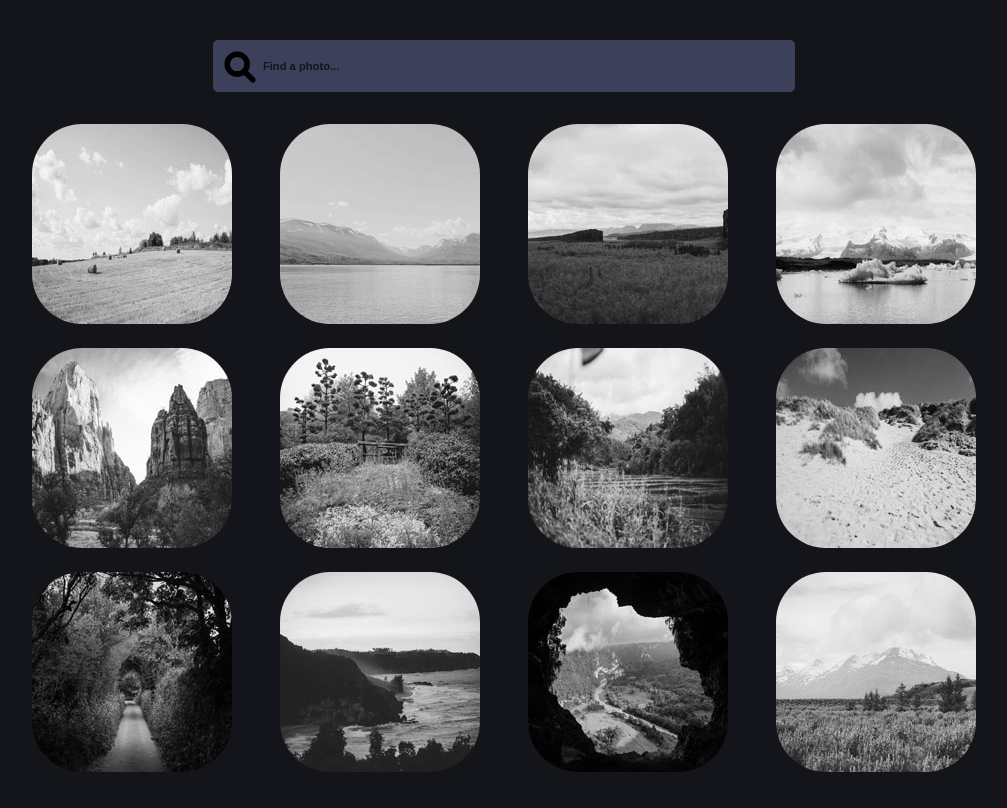
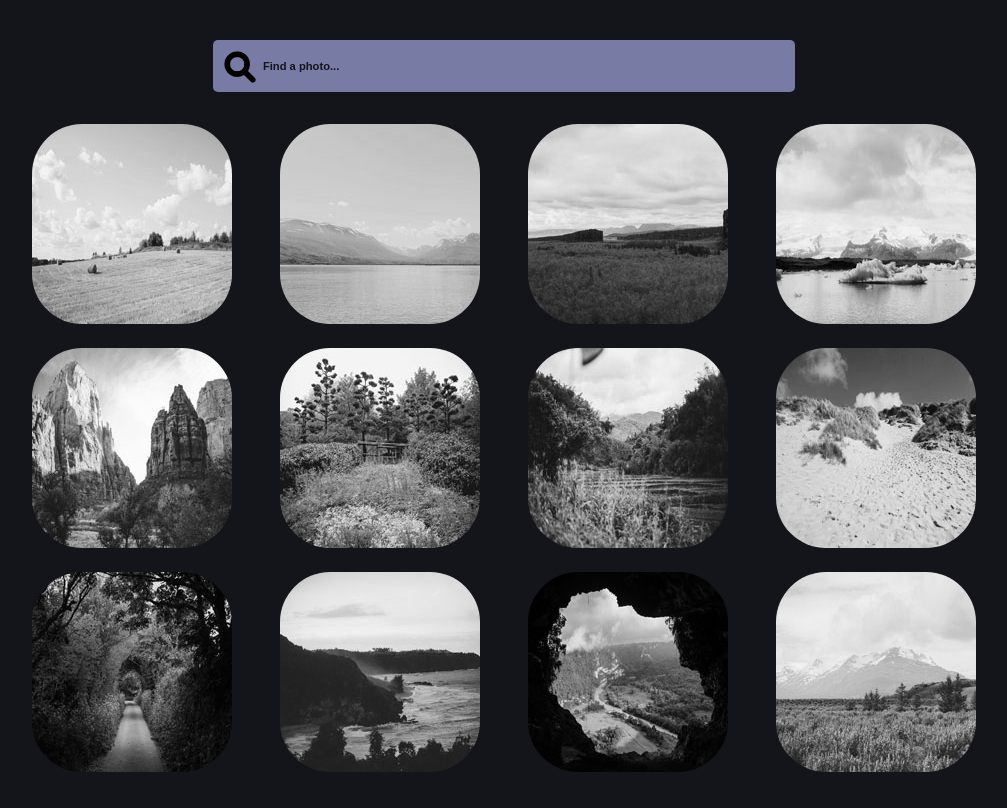
Before and after one commit to kirabanks/project5, a plain HTML site: page index.html in a window 1280 px wide. In both pictures the pointer is over the input "Find a photo...". Shown: the whole page, without its empty margins (136-1143 px from the left). Drawn offline with Linux system fonts and the light colour scheme.

Commit message:
Removed webkit "x" Button
- Removed the "X" button from the search field input

```diff
--- a/css/styles-v2.css
+++ b/css/styles-v2.css
@@ -32,6 +32,10 @@ input {
     transition: 0.4s ease-in-out;
 }
 
+    input:hover {
+        background-color: #787CA5;
+    }
+
     input:focus {
         background-color: #787CA5;
         color: #3D405B;
@@ -49,6 +53,10 @@ input {
 
     input:focus::placeholder {
         color: #3D405B;
+    }
+
+    #search::-webkit-search-cancel-button{
+        display: none;
     }
 
 
```
